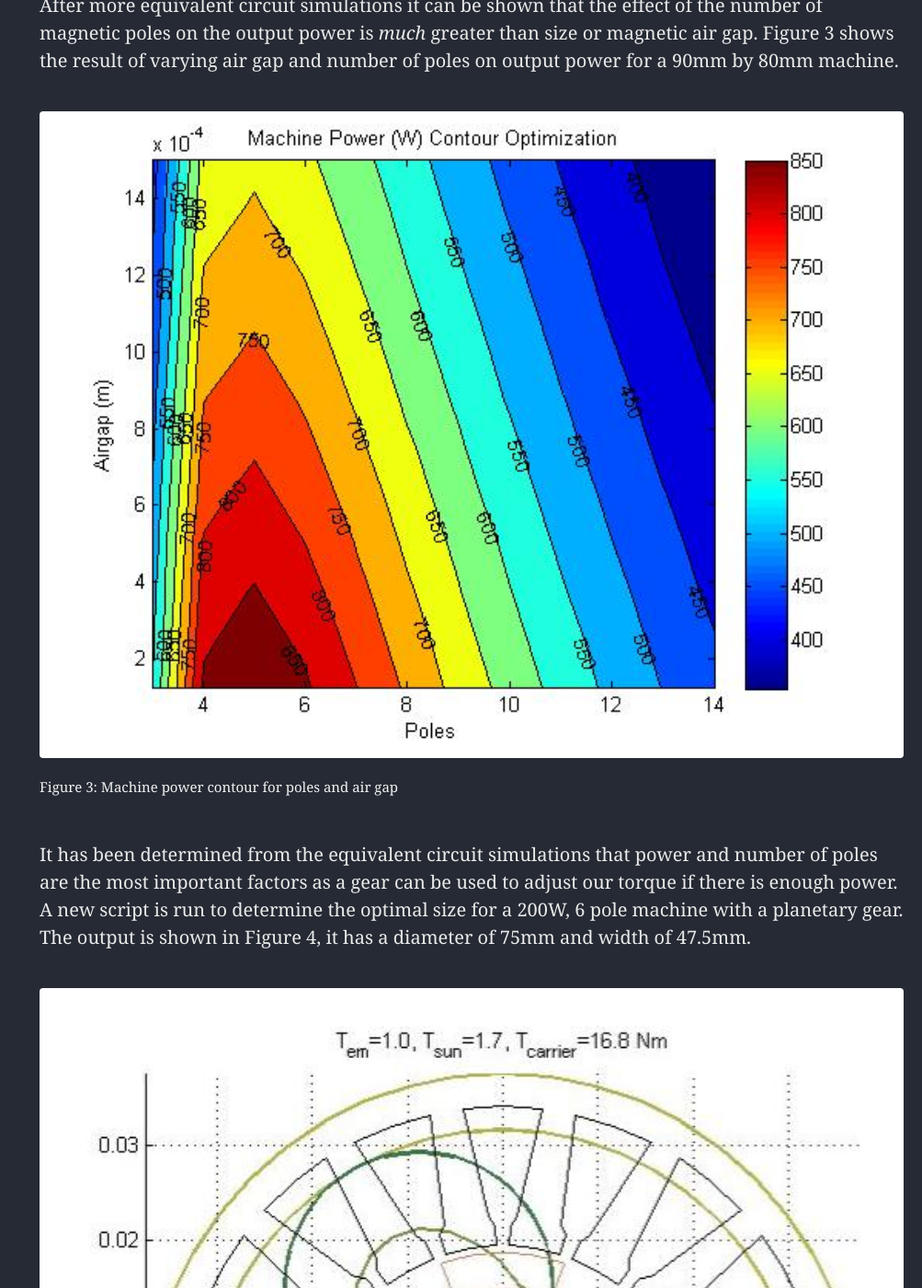
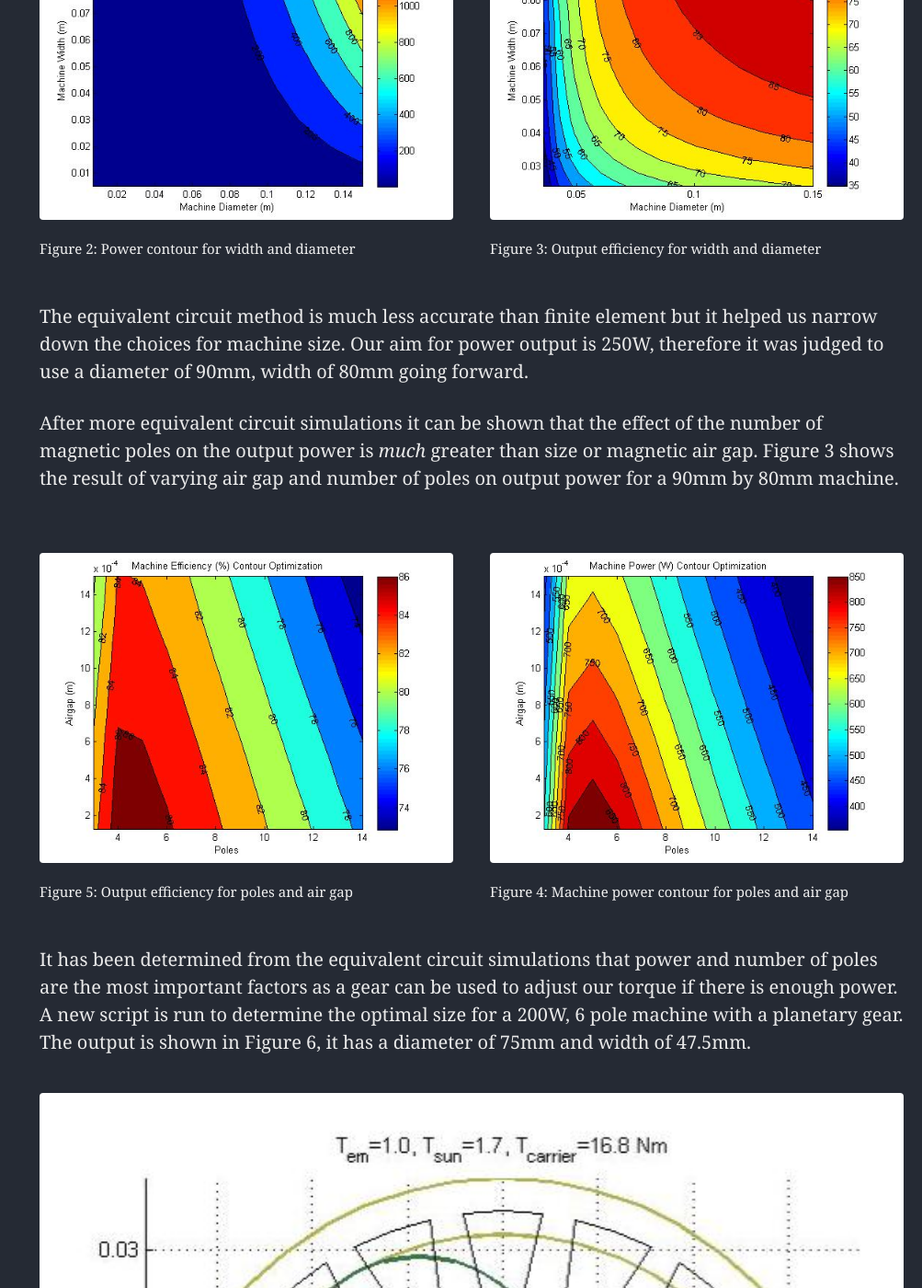
Before and after one commit to mdwcrft/mdwcrft.github.io, a Jekyll site: the page built from _portfolio/permanent-magnet-analysis.md, in a window 1280 px wide and 1400 px high, scrolled down 3045 px. Shown: the whole window at 92% size, without its empty margins (277-1280 px from the left). Built offline with Jekyll 4.4.1, drawn with Linux system fonts in a browser that asks for light colours; cached includes are drawn as plain includes; nearby versions of some CDN libraries; formulas are drawn with MathJax 3; some of the changed text lies outside the part shown.

Commit message:
Add figures

```diff
--- a/_portfolio/permanent-magnet-analysis.md
+++ b/_portfolio/permanent-magnet-analysis.md
@@ -31,28 +31,43 @@ Input into MATLAB while varying inlination and speed gives the output shown by f
   <figcaption>Figure 1: Bicycle speed dependence on inclination angle and torque</figcaption>
 </figure>
 
+<figure>
+  <img src="{{ site.url }}{{ site.baseurl }}/assets/images/p3-power-requirement.jpg" alt="Bicycle speed dependence on inclination angle and power">
+  <figcaption>Figure 2: Bicycle speed dependence on inclination angle and power</figcaption>
+</figure>
+
 ## Equivalent Circuit
-The output of the initial simulations is fed back into MATLAB using the equivalent circuit method to find the required machine sizes for different torque outputs. The output of these secondary simulations is shown in Figure 2.
+The output of the initial simulations is fed back into MATLAB using the equivalent circuit method to find the required machine sizes for different torque outputs. The output of these secondary simulations is shown in Figures 2 & 3.
 
-<figure>
-  <img src="{{ site.url }}{{ site.baseurl }}/assets/images/p3-size-requirement.jpg" alt="Machine torque contour for width and diameter">
-  <figcaption>Figure 2: Machine torque contour for width and diameter</figcaption>
+<figure style="width: 450px" class="align-left">
+  <img src="{{ site.url }}{{ site.baseurl }}/assets/images/p3-size-power.jpg" alt="Power contour for width and diameter">
+  <figcaption>Figure 2: Power contour for width and diameter</figcaption>
+</figure>
+
+<figure style="width: 450px" class="align-right">
+  <img src="{{ site.url }}{{ site.baseurl }}/assets/images/p3-size-efficiency.jpg" alt="Output efficiency for width and diameter">
+  <figcaption>Figure 3: Output efficiency for width and diameter</figcaption>
 </figure>
 
 The equivalent circuit method is much less accurate than finite element but it helped us narrow down the choices for machine size. Our aim for power output is 250W, therefore it was judged to use a diameter of 90mm, width of 80mm going forward.
 
 After more equivalent circuit simulations it can be shown that the effect of the number of magnetic poles on the output power is *much* greater than size or magnetic air gap. Figure 3 shows the result of varying air gap and number of poles on output power for a 90mm by 80mm machine.
 
-<figure>
+<figure style="width: 450px" class="align-right">
   <img src="{{ site.url }}{{ site.baseurl }}/assets/images/p3-poles-power.jpg" alt="Machine power contour for poles and air gap">
-  <figcaption>Figure 3: Machine power contour for poles and air gap</figcaption>
+  <figcaption>Figure 4: Machine power contour for poles and air gap</figcaption>
 </figure>
 
-It has been determined from the equivalent circuit simulations that power and number of poles are the most important factors as a gear can be used to adjust our torque if there is enough power. A new script is run to determine the optimal size for a 200W, 6 pole machine with a planetary gear. The output is shown in Figure 4, it has a diameter of 75mm and width of 47.5mm.
+<figure style="width: 450px" class="align-left">
+  <img src="{{ site.url }}{{ site.baseurl }}/assets/images/p3-poles-efficiency.jpg" alt="Output efficiency for poles and air gap">
+  <figcaption>Figure 5: Output efficiency for poles and air gap</figcaption>
+</figure>
+
+It has been determined from the equivalent circuit simulations that power and number of poles are the most important factors as a gear can be used to adjust our torque if there is enough power. A new script is run to determine the optimal size for a 200W, 6 pole machine with a planetary gear. The output is shown in Figure 6, it has a diameter of 75mm and width of 47.5mm.
 
 <figure>
   <img src="{{ site.url }}{{ site.baseurl }}/assets/images/p3-ecm-output.jpg" alt="Equivalent circuit optimal machine with planetary gear">
-  <figcaption>Figure 4: Equivalent circuit optimal machine with planetary gear</figcaption>
+  <figcaption>Figure 6: Equivalent circuit optimal machine with planetary gear</figcaption>
 </figure>
 
 ## Finite Element Method
@@ -60,12 +75,12 @@ The finite element method was applied via the FEMM program, called from MATLAB a
 
 <figure style="width: 450px" class="align-left">
   <img src="{{ site.url }}{{ site.baseurl }}/assets/images/p3-outer-loss.jpg" alt="Outer rotor machine heat loss contour for width and diameter">
-  <figcaption>Figure 5: Outer rotor machine heat loss contour for width and diameter</figcaption>
+  <figcaption>Figure 7: Outer rotor machine heat loss contour for width and diameter</figcaption>
 </figure>
 
 <figure style="width: 450px" class="align-right">
   <img src="{{ site.url }}{{ site.baseurl }}/assets/images/p3-outer-power.jpg" alt="Outer rotor machine power contour for width and diameter">
-  <figcaption>Figure 6: Outer rotor machine power contour for width and diameter</figcaption>
+  <figcaption>Figure 8: Outer rotor machine power contour for width and diameter</figcaption>
 </figure>
 
 Figure 6 shows one of the output diagrams and shows significant variation from the equivalent circuit diagrams. We conclude that this variation is due to the FEM being purely 2D and not accounting for losses in the third dimensions which would grow proportionally larger with a lower diameter.
@@ -93,5 +108,5 @@ The results from all the simulations are processed and digested to inform the de
 
 <figure>
     <img src="{{ site.url }}{{ site.baseurl }}/assets/images/p3-final-geom.jpg" alt="Final machine geometry">
-    <figcaption>Figure 9: Final machine geometry</figcaption>
+    <figcaption>Figure 11: Final machine geometry</figcaption>
 </figure>
```
Also changed, not shown: other parts of _portfolio/permanent-magnet-analysis.md (+3 -3 lines), assets/images/p3-poles-efficiency.jpg (added), assets/images/p3-power-requirement.jpg (added), assets/images/p3-size-efficiency.jpg (added), assets/images/p3-size-power.jpg (added), assets/images/p3-size-requirement.jpg (deleted).
